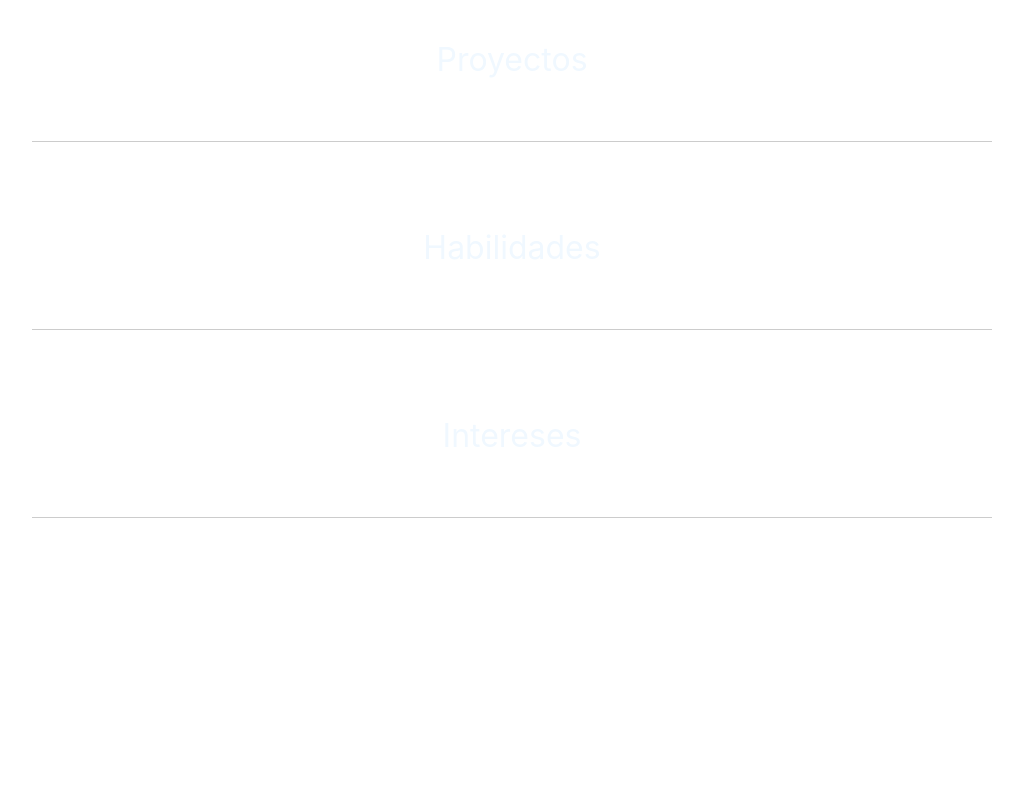
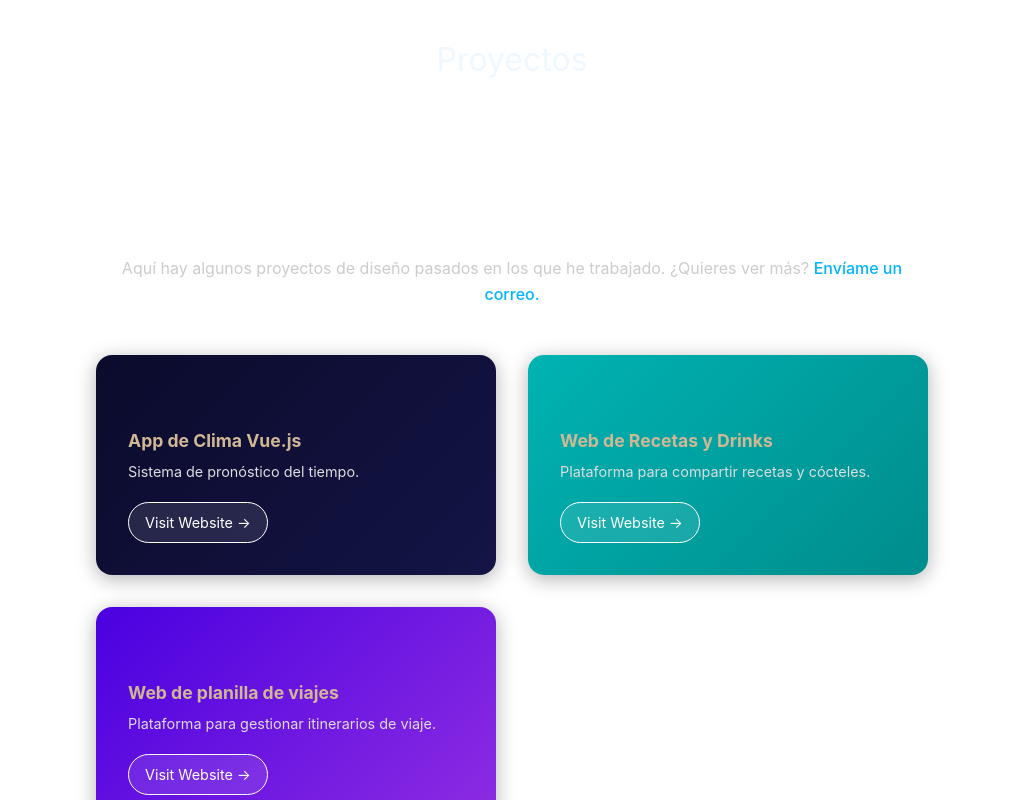
Before and after one commit to mathias5525/Portafolio-Vuejs, a Vue app: page / in a window 1280 px wide. Shown: the part 2360-3160 px from the top of the page, without its empty margins (128-1151 px from the left). Before the commit the page ends 2942 px from the top, so only its background shows below. Built offline with nearby package versions, Linux system fonts and the light colour scheme.

Commit message:
Se agrega ProyectosComponentes - Clase 8

```diff
--- a/src/App.vue
+++ b/src/App.vue
@@ -3,6 +3,7 @@ import NavBar from './components/NavBar.vue'
 import DatosPersonales from './components/DatosPersonales.vue'
 import EducacionTimeLine from './components/EducacionTimeLine.vue';
 import ExperienciaView from './components/ExperienciaView.vue';
+import ProyectoComponente from './components/ProyectoComponente.vue';
 </script>
 
 <template>
@@ -26,6 +27,8 @@ import ExperienciaView from './components/ExperienciaView.vue';
     </section>
     <section id="proyectos">
       <h2>Proyectos</h2>
+      <!--Componente Proyecto Componente-->
+      <ProyectoComponente />
     </section>
     <section id="habilidades">
       <h2>Habilidades</h2>
--- a/src/assets/base.css
+++ b/src/assets/base.css
@@ -92,7 +92,7 @@ li {
 /*Estas son las reglas globales de la etiqueta section del main en App.vue*/
 section {
   padding: 2rem;
-  border-bottom: 1px solid #ccc;
+  border-bottom: 1px solid #cccccc;
   margin: 3rem 0rem 2rem 0rem;
 }
 section h2 {
--- /dev/null
+++ b/src/components/ProyectoComponente.vue
@@ -0,0 +1,142 @@
+<template>
+  <section class="projects-section">
+    <h2 class="projects-title">Mis proyectos más importantes</h2>
+    <p class="projects-subtitle">
+      Aquí hay algunos proyectos de diseño pasados en los que he trabajado.
+      ¿Quieres ver más? <a href="mailto:contacto.aminformatica@gmail.com">Envíame un correo.</a>
+    </p>
+
+    <div class="projects-grid">
+      <div v-for="(project, index) in projects" :key="index" class="project-card" :style="{ background: project.bg }">
+        <div class="project-content">
+          <h3 class="project-title">{{ project.title }}</h3>
+          <p class="project-desc">{{ project.description }}</p>
+          <a :href="project.link" target="_blank" class="project-btn">
+            Visit Website →
+          </a>
+        </div>
+      </div>
+    </div>
+  </section>
+</template>
+
+<script setup>
+const projects = [
+  {
+    title: "App de Clima Vue.js",
+    description: "Sistema de pronóstico del tiempo.",
+    bg: "linear-gradient(135deg, #0b0b2c, #141446)",
+    link: "#",
+  },
+  {
+    title: "Web de Recetas y Drinks",
+    description: "Plataforma para compartir recetas y cócteles.",
+    bg: "linear-gradient(135deg, #00b3b3, #008c8c)",
+    link: "#",
+  },
+  {
+    title: "Web de planilla de viajes",
+    description: "Plataforma para gestionar itinerarios de viaje.",
+    bg: "linear-gradient(135deg, #4a00e0, #8e2de2)",
+    link: "#",
+  },
+];
+</script>
+
+<style scoped>
+/* 🎨 Fondo general */
+.projects-section {
+
+  color: #eee;
+  text-align: center;
+  padding: 4rem 2rem;
+}
+
+/* 🏷️ Título */
+.projects-title {
+  font-size: 2rem;
+  font-weight: 700;
+  margin-bottom: 0.5rem;
+  color: #fff;
+}
+
+/* ✉️ Subtítulo */
+.projects-subtitle {
+  color: #ccc;
+  margin-bottom: 3rem;
+  font-size: 1rem;
+}
+
+.projects-subtitle a {
+  color: #00b3ff;
+  text-decoration: none;
+  font-weight: 500;
+}
+
+.projects-subtitle a:hover {
+  text-decoration: underline;
+}
+
+/* 📦 Contenedor de tarjetas */
+.projects-grid {
+  display: grid;
+  grid-template-columns: repeat(auto-fit, minmax(280px, 1fr));
+  gap: 2rem;
+  justify-content: center;
+  align-items: stretch;
+  max-width: 1100px;
+  margin: 0 auto;
+}
+
+/* 🧱 Tarjetas individuales */
+.project-card {
+  border-radius: 16px;
+  padding: 2rem;
+  color: #fff;
+  display: flex;
+  align-items: flex-end;
+  height: 220px;
+  transition: transform 0.4s ease, box-shadow 0.4s ease;
+  box-shadow: 0 4px 20px rgba(0, 0, 0, 0.3);
+}
+
+.project-card:hover {
+  transform: translateY(-10px);
+  box-shadow: 0 6px 25px rgba(255, 255, 255, 0.2);
+}
+
+/* 📋 Contenido de las tarjetas */
+.project-content {
+  text-align: left;
+}
+
+.project-title {
+  font-size: 1.1rem;
+  font-weight: 700;
+  margin-bottom: 0.3rem;
+}
+
+.project-desc {
+  font-size: 0.9rem;
+  color: #ddd;
+  margin-bottom: 1.2rem;
+}
+
+/* 🔘 Botón */
+.project-btn {
+  display: inline-block;
+  background-color: rgba(255, 255, 255, 0.1);
+  border: 1px solid #fff;
+  padding: 0.5rem 1rem;
+  border-radius: 999px;
+  color: #fff;
+  text-decoration: none;
+  font-size: 0.9rem;
+  transition: all 0.3s ease;
+}
+
+.project-btn:hover {
+  background-color: #fff;
+  color: #000;
+}
+</style>
```
